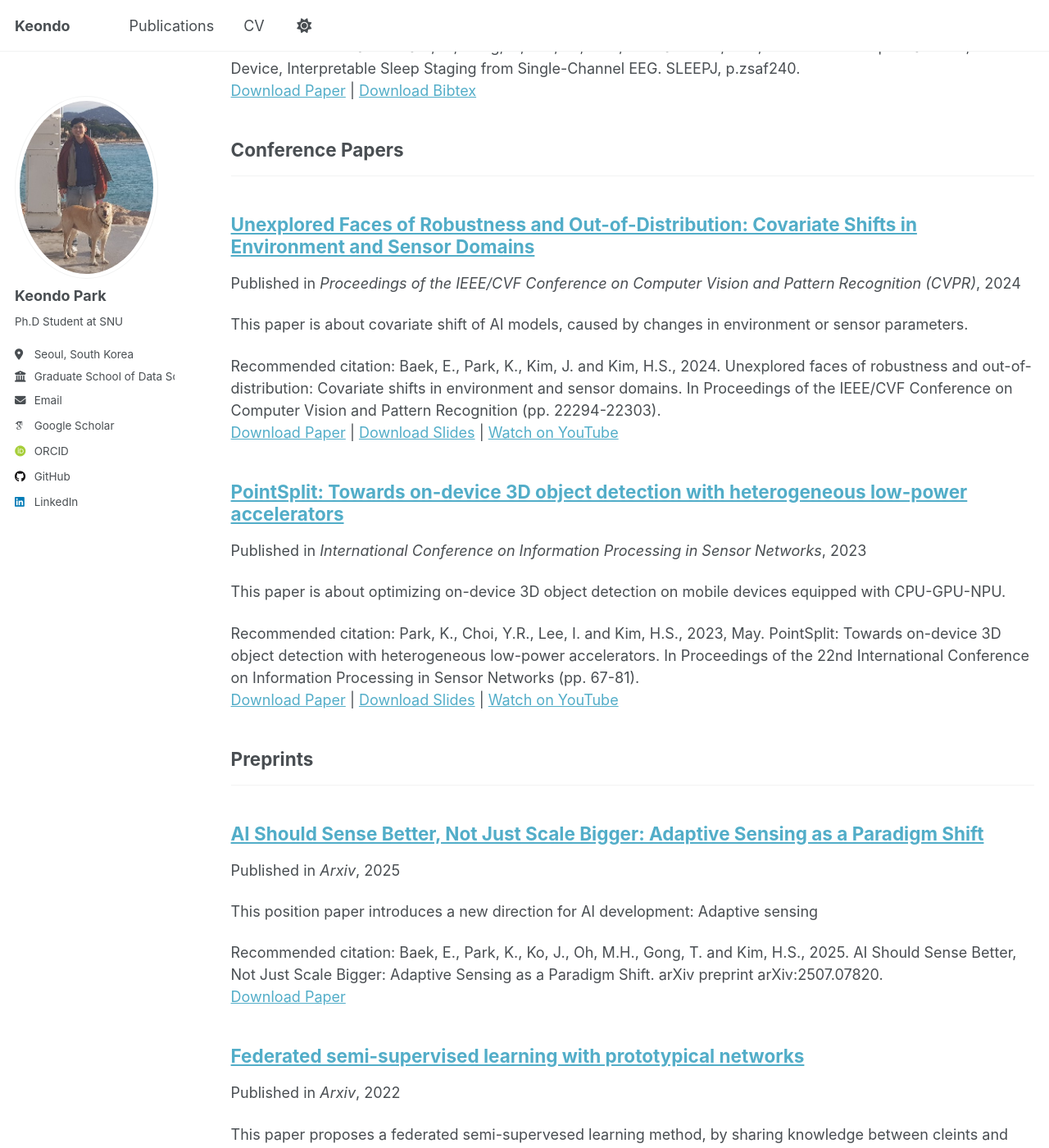
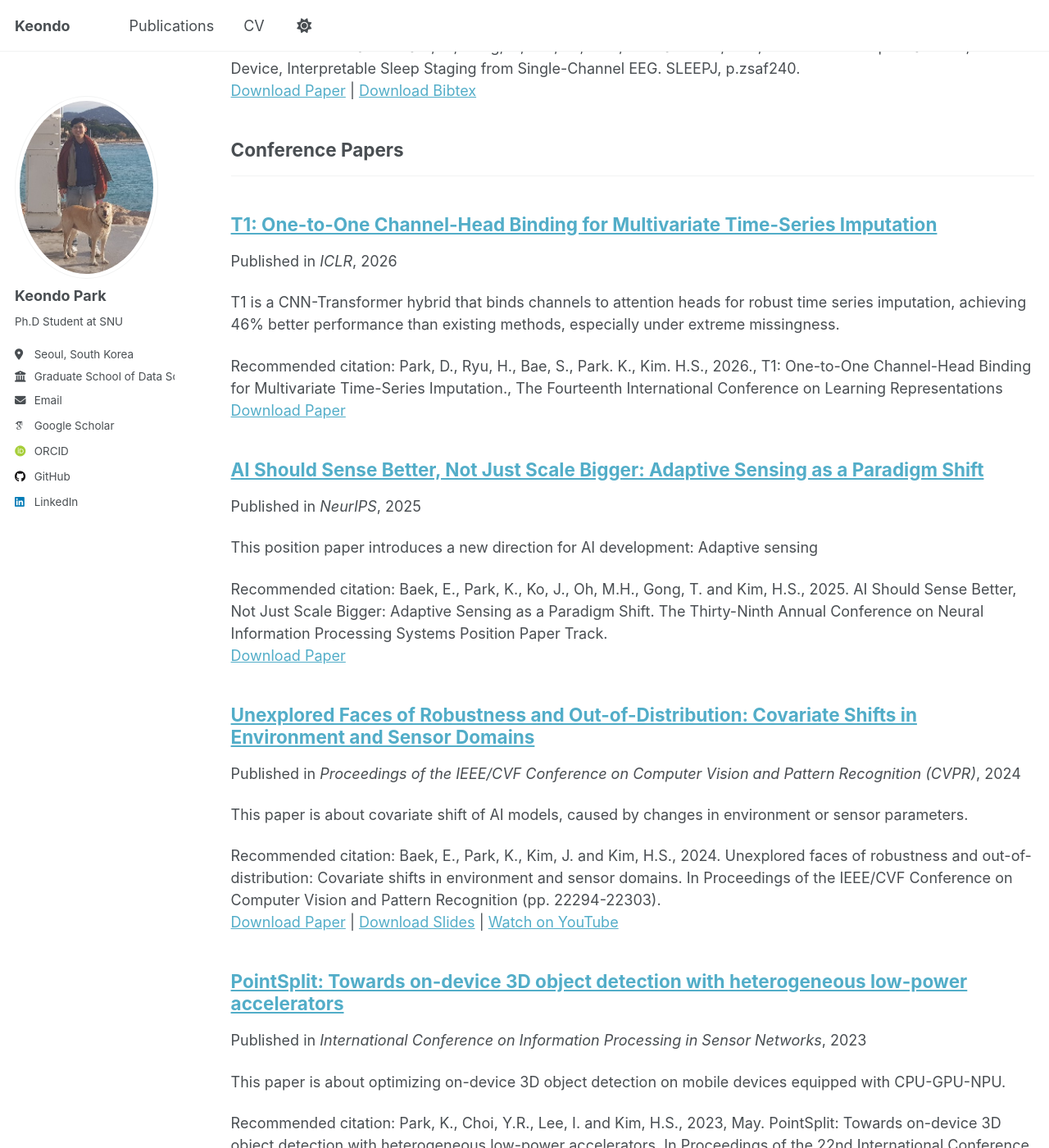
Before and after one commit to KeondoPark/keondopark.github.io, a Jekyll site: the page built from _pages/publications.html, in a window 1280 px wide and 1400 px high, scrolled down 519 px. Shown: the whole window at 82% size. Built offline with Jekyll 4.4.1, drawn with Linux system fonts in a browser that asks for light colours; some web fonts are replaced; a script that is not in the unit is left out; grey boxes are pictures that could not be loaded.

Commit message:
Publications added

```diff
--- a/_publications/2025-AIsense.md
+++ b/_publications/2025-AIsense.md
@@ -1,13 +1,13 @@
 ---
 title: "AI Should Sense Better, Not Just Scale Bigger: Adaptive Sensing as a Paradigm Shift"
 collection: publications
-category: preprints
+category: conferences
 permalink: /publication/2025-AIsense
 excerpt: 'This position paper introduces a new direction for AI development: Adaptive sensing'
 date: 2025-07-10
-venue: 'Arxiv'
+venue: 'NeurIPS'
 paperurl: 'http://keondopark.github.io/files/AISense_arxiv.pdf'
-citation: 'Baek, E., Park, K., Ko, J., Oh, M.H., Gong, T. and Kim, H.S., 2025. AI Should Sense Better, Not Just Scale Bigger: Adaptive Sensing as a Paradigm Shift. arXiv preprint arXiv:2507.07820.'
+citation: 'Baek, E., Park, K., Ko, J., Oh, M.H., Gong, T. and Kim, H.S., 2025. AI Should Sense Better, Not Just Scale Bigger: Adaptive Sensing as a Paradigm Shift. The Thirty-Ninth Annual Conference on Neural Information Processing Systems Position Paper Track.'
 ---
 
 Current AI advances largely rely on scaling neural models and expanding training datasets to achieve generalization and robustness. Despite notable successes, this paradigm incurs significant environmental, economic, and ethical costs, limiting sustainability and equitable access. Inspired by biological sensory systems, where adaptation occurs dynamically at the input (e.g., adjusting pupil size, refocusing vision)--we advocate for adaptive sensing as a necessary and foundational shift. Adaptive sensing proactively modulates sensor parameters (e.g., exposure, sensitivity, multimodal configurations) at the input level, significantly mitigating covariate shifts and improving efficiency. Empirical evidence from recent studies demonstrates that adaptive sensing enables small models (e.g., EfficientNet-B0) to surpass substantially larger models (e.g., OpenCLIP-H) trained with significantly more data and compute. We (i) outline a roadmap for broadly integrating adaptive sensing into real-world applications spanning humanoid, healthcare, autonomous systems, agriculture, and environmental monitoring, (ii) critically assess technical and ethical integration challenges, and (iii) propose targeted research directions, such as standardized benchmarks, real-time adaptive algorithms, multimodal integration, and privacy-preserving methods. Collectively, these efforts aim to transition the AI community toward sustainable, robust, and equitable artificial intelligence systems.
--- /dev/null
+++ b/_publications/2026-T1.md
@@ -0,0 +1,14 @@
+---
+title: "T1: One-to-One Channel-Head Binding for Multivariate Time-Series Imputation"
+collection: publications
+category: conferences
+permalink: /publication/2026-T1
+excerpt: ' T1 is a CNN-Transformer hybrid that binds channels to attention heads for robust time series imputation, achieving 46% better performance than existing methods, especially under extreme missingness.'
+date: 2026-01-26
+venue: 'ICLR'
+paperurl: 'https://openreview.net/forum?id=IAnIlFsPEW'
+citation: 'Park, D., Ryu, H., Bae, S., Park. K., Kim. H.S., 2026., T1: One-to-One Channel-Head Binding for Multivariate Time-Series Imputation., The Fourteenth International Conference on Learning Representations '
+---
+
+
+Imputing missing values in multivariate time series remains challenging, especially under diverse missing patterns and heavy missingness. Existing methods suffer from suboptimal performance as corrupted temporal features hinder effective cross-variable information transfer, amplifying reconstruction errors. Robust imputation requires both extracting temporal patterns from sparse observations within each variable and selectively transferring information across variables—yet current approaches excel at one while compromising the other. We introduce T1 (Time series imputation with 1-to-1 channel-head binding), a CNN-Transformer hybrid architecture that achieves robust imputation through Channel-Head Binding—a mechanism creating one-to-one correspondence between CNN channels and attention heads. This design enables selective information transfer: when missingness corrupts certain temporal patterns, their corresponding attention pathways adaptively down-weight based on remaining observable patterns while preserving reliable cross-variable connections through unaffected channels. Experiments on 11 benchmark datasets demonstrate that T1 achieves state-of-the-art performance, reducing MSE by 46% on average compared to the second-best baseline, with particularly strong gains under extreme sparsity (70% missing ratio). The model generalizes to unseen missing patterns without retraining and uses a consistent hyperparameter configuration across all datasets.
```
